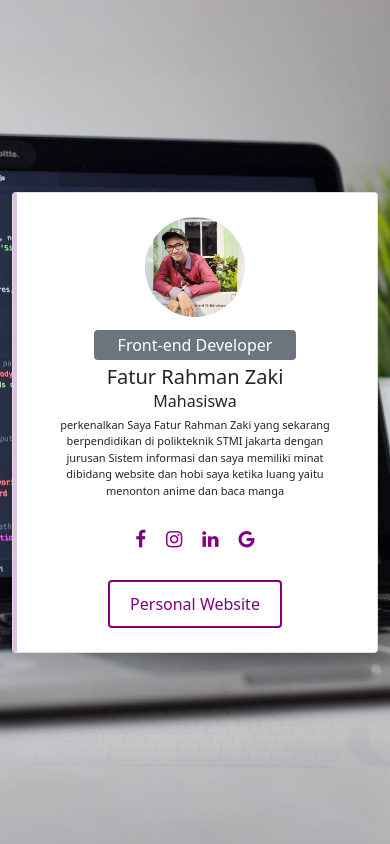
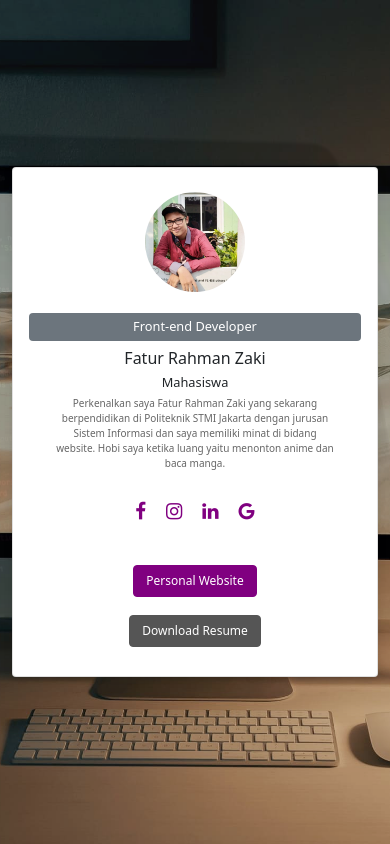
Before and after one commit to FaturRahmanZaki/card-portofolio-Fatur, a plain HTML site: page index.html in a window 390 px wide. Drawn offline with nearby package versions, Linux system fonts and the light colour scheme.

Commit message:
tampilan dan button resume

```diff
--- a/index.html
+++ b/index.html
@@ -11,25 +11,24 @@
     <link rel="stylesheet" href="https://cdnjs.cloudflare.com/ajax/libs/font-awesome/4.7.0/css/font-awesome.min.css" />
   </head>
   <body>
-  </body>
     <div class="card-container">
       <div class="container">
         <div class="row d-flex justify-content-center">
-          <div class="col-md-7">
+          <div class="col-md-10">
             <div class="card p-3 py-4">
               <div class="text-center">
                 <img src="assets/images/profile.jpg" width="100" class="rounded-circle" />
               </div>
 
               <div class="text-center mt-3">
-                <span class="bg-secondary p-1 px-4 rounded text-white">Front-end Developer </span>
+                <span class="bg-secondary p-1 px-4 rounded text-white">Front-end Developer</span>
                 <h5 class="mt-2 mb-0">Fatur Rahman Zaki</h5>
                 <span>Mahasiswa</span>
 
                 <div class="px-4 mt-1">
                   <p class="fonts">
-                    perkenalkan Saya Fatur Rahman Zaki yang sekarang berpendidikan di polikteknik STMI jakarta dengan jurusan Sistem informasi dan saya memiliki minat dibidang website dan hobi saya ketika luang yaitu menonton anime dan baca
-                    manga
+                    Perkenalkan saya Fatur Rahman Zaki yang sekarang berpendidikan di Politeknik STMI Jakarta dengan jurusan Sistem Informasi dan saya memiliki minat di bidang website. Hobi saya ketika luang yaitu menonton anime dan baca
+                    manga.
                   </p>
                 </div>
                 <ul class="social-list">
@@ -47,8 +46,14 @@
                   </li>
                 </ul>
 
-                <div class="buttons">
-                  <a href="https://faturrahmanzaki.github.io/" class="btn" id="btn-message" target="_blank">Personal Website</a>
+                <div class="buttons row justify-content-center mt-4">
+                  <div class="col-md-6 col-sm-12 mb-2 mb-md-0">
+                    <!-- Adjusted column sizes -->
+                    <a href="https://faturrahmanzaki.github.io/" class="btn btn-primary btn-block" id="btn-message" target="_blank">Personal Website</a>
+                  </div>
+                  <div class="col-md-6 col-sm-12">
+                    <a href="#" class="btn btn-secondary btn-block" id="btn-resume" data-bs-toggle="modal" data-bs-target="#resumeModal">Download Resume</a>
+                  </div>
                 </div>
               </div>
             </div>
@@ -57,10 +62,30 @@
       </div>
     </div>
 
+    <div class="modal fade" id="resumeModal" tabindex="-1" aria-labelledby="resumeModalLabel" aria-hidden="true">
+      <div class="modal-dialog">
+        <div class="modal-content">
+          <div class="modal-header">
+            <h5 class="modal-title" id="resumeModalLabel">Resume Lihat</h5>
+            <button type="button" class="btn-close" data-bs-dismiss="modal" aria-label="Close"></button>
+          </div>
+          <div class="modal-body">Resume dalam fase Pembuatan , Mohon maaf🙏</div>
+          <div class="modal-footer">
+            <button type="button" class="btn btn-secondary" data-bs-dismiss="modal">Close</button>
+          </div>
+        </div>
+      </div>
+    </div>
+
+     <!-- Bootstrap Bundle with Popper -->
+     <script src="https://cdn.jsdelivr.net/npm/bootstrap@5.0.0/dist/js/bootstrap.bundle.min.js"></script>
+     <!-- jQuery -->
+     <script src="https://code.jquery.com/jquery-3.6.4.min.js"></script>
+     <!-- Your custom script -->
     <script>
       // List of image URLs for the slideshow
-      const imageUrls = ['assets/images/bg-1.jpg', 'assets/images/bg-2.jpg', 'assets/images/bg-3.jpg'];
-      let currentImageIndex = 0;
+      const imageUrls = ["assets/images/bg-1.jpg", "assets/images/bg-2.jpg", "assets/images/bg-3.jpg"];
+      let currentImageIndex = 1;
 
       function changeBackground() {
         document.body.style.backgroundImage = `url('${imageUrls[currentImageIndex]}')`;
@@ -68,8 +93,7 @@
       }
 
       // Change background every 5 seconds (5000 milliseconds)
-      setInterval(changeBackground, 2000);
+      setInterval(changeBackground, 5000);
     </script>
-
   </body>
 </html>
--- a/style.css
+++ b/style.css
@@ -2,13 +2,14 @@ body {
   height: 100vh;
   display: flex;
   align-items: center;
-  justify-content: center;background-size: cover;
+  justify-content: center;
+  background-size: cover;
   background-position: center;
   background-repeat: no-repeat;
   margin: 0;
   padding: 0;
-  transition: background-image 1.5s ease; /* Add transition for background-image */
-
+  transition: background-image 1.5s ease;
+  background-image: url(assets/images/bg-1.jpg);
 }
 
 .card-container {
@@ -20,42 +21,31 @@ body {
 }
 
 .card {
-  max-width: 800px; /* Lebar maksimum kartu */
-  border-radius: 10px; /* Corner radius untuk menampilkan ujung kartu */
-  box-shadow: 0 0 10px rgba(0, 0, 0, 0.1); /* Shadow untuk efek elevasi */
-}
-.card:before {
-  content: "";
-  position: absolute;
-  left: 0;
-  top: 0;
-  width: 4px;
-  height: 100%;
-  background-color: #e1bee7;
-  transform: scaleY(1);
-  transition: all 0.5s;
-  transform-origin: bottom;
+  max-width: 600px;
+  border-radius: 10px;
+  box-shadow: 0 0 10px rgba(0, 0, 0, 0.1);
+  overflow: hidden;
+  background-color: white;
 }
 
-.card:after {
-  content: "";
-  position: absolute;
-  left: 0;
-  top: 0;
-  width: 4px;
-  height: 100%;
-  background-color: #8e24aa;
-  transform: scaleY(0);
-  transition: all 0.5s;
-  transform-origin: bottom;
+.text-center img {
+  border-radius: 50%;
 }
 
-.card:hover::after {
-  transform: scaleY(1);
+.text-center h5 {
+  margin: 10px 0;
+  font-size: 1.5rem;
+}
+
+.text-center span {
+  display: block;
+  margin-top: 5px;
+  font-size: 1rem;
 }
 
 .fonts {
-  font-size: 11px;
+  font-size: 14px;
+  color: #666;
 }
 
 .social-list {
@@ -63,29 +53,94 @@ body {
   list-style: none;
   justify-content: center;
   padding: 0;
+  margin: 10px 0;
 }
 
 .social-list li {
   padding: 10px;
-  color: #8e24aa;
   font-size: 19px;
 }
+
 .social-list li a {
-  color: #800080; /* Warna ungu untuk ikon media sosial */
+  color: #800080;
+  transition: color 0.3s;
+}
+
+.social-list li a:hover {
+  color: #5a005a;
+}
+
+.buttons {
+  margin-top: 20px;
+}
+
+.buttons .btn {
+  margin: 5px;
+  transition: all 0.3s;
 }
 
 #btn-message {
-  color: #800080; /* Warna teks ungu */
-  background-color: transparent;
-  border: 2px solid #800080; /* Border berwarna ungu */
-  padding: 10px 20px;
-  text-decoration: none;
-  display: inline-block;
-  transition: border 0.3s, font 0.3s; /* Efek transisi untuk border dan font */
+  background-color: #800080;
+  border-color: #800080;
 }
 
 #btn-message:hover {
-  border: 3px solid #800080; /* Border semakin tebal dan berwarna ungu saat di-hover */
-  background-color: #800080;
-  color: white;
+  background-color: #5a005a;
+  border-color: #5a005a;
 }
+
+#btn-resume {
+  background-color: #555;
+  border-color: #555;
+}
+
+#btn-resume:hover {
+  background-color: #333;
+  border-color: #333;
+}
+
+@media (max-width: 768px) {
+  .card {
+    padding: 20px;
+  }
+
+  .text-center h5 {
+    font-size: 1.2rem;
+  }
+
+  .text-center span {
+    font-size: 0.9rem;
+  }
+
+  .fonts {
+    font-size: 12px;
+  }
+
+  .buttons .btn {
+    padding: 8px 16px;
+    font-size: 14px;
+  }
+}
+
+@media (max-width: 480px) {
+  .card {
+    padding: 15px;
+  }
+
+  .text-center h5 {
+    font-size: 1rem;
+  }
+
+  .text-center span {
+    font-size: 0.8rem;
+  }
+
+  .fonts {
+    font-size: 10px;
+  }
+
+  .buttons .btn {
+    padding: 6px 12px;
+    font-size: 12px;
+  }
+}
```
